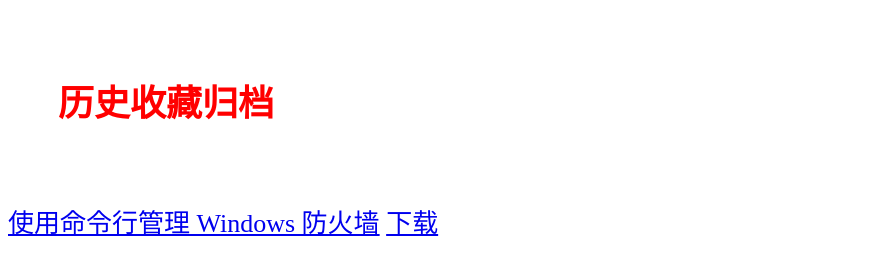
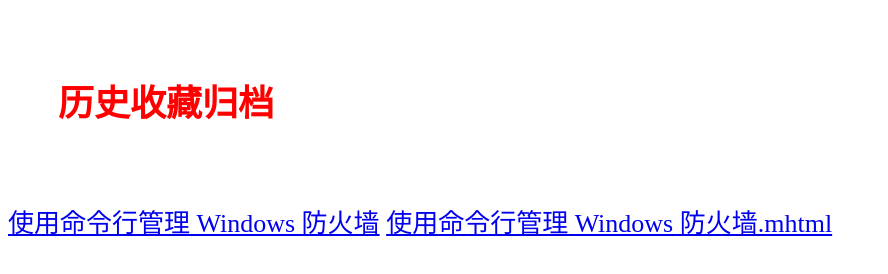
Before and after one commit to friends-cn/friends-cn.github.io, a plain HTML site: page index.html in a window 1280 px wide. Shown: the whole page, without its empty margins (0-888 px from the left). Drawn offline with Linux system fonts and the light colour scheme.

Commit message:
Update index.html

```diff
--- a/index.html
+++ b/index.html
@@ -11,7 +11,7 @@
 <p>
 <!--     <a href="windows系统一键开启防火墙并设置开放规则_防火墙规则一键-CSDN博客.html">windows系统一键开启防火墙并设置开放规则_防火墙规则一键-CSDN博客</a> <br> -->
 <!--     <a href="ori_windows系统一键开启防火墙并设置开放规则_防火墙规则一键-CSDN博客.html">ori_windows系统一键开启防火墙并设置开放规则_防火墙规则一键-CSDN博客</a> <br> -->
-    <a href="使用命令行管理 Windows 防火墙 - Windows Security _ Microsoft Learn.html">使用命令行管理 Windows 防火墙</a>  <a href="使用命令行管理 Windows 防火墙 - Windows Security _ Microsoft Learn.mhtml">下载</a> <br>
+    <a href="使用命令行管理 Windows 防火墙 - Windows Security _ Microsoft Learn.html">使用命令行管理 Windows 防火墙</a>  <a href="使用命令行管理 Windows 防火墙 - Windows Security _ Microsoft Learn.mhtml">使用命令行管理 Windows 防火墙.mhtml</a> <br>
 </p>
 </body>
 </html>
```
